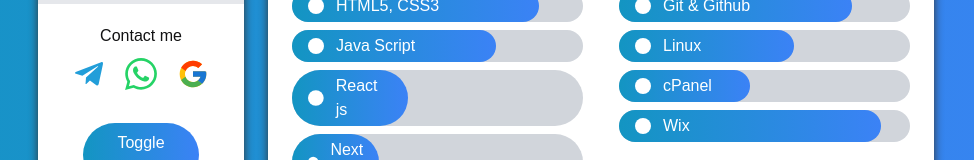
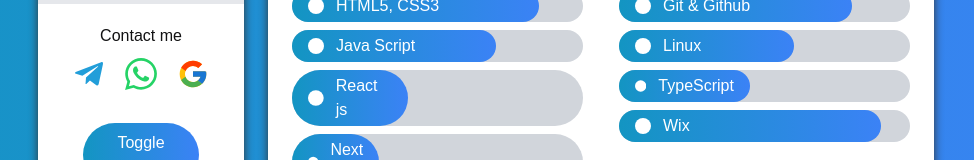
Before and after one commit to RoqaiaRF/protofillo, a Next.js app: page /resume in a window 1280 px wide. Shown: the part 574-734 px from the top of the page, without its empty margins (154-1128 px from the left). Built offline with nearby package versions, Linux system fonts and the light colour scheme.

Commit message:
update CV

```diff
--- a/data.ts
+++ b/data.ts
@@ -92,7 +92,7 @@ export const tools: Skill[] = [
   },
   {
     Icon: BsCircleFill,
-    name: "cPanel",
+    name: "TypeScript",
     level: "45",
   }, {
     Icon: BsCircleFill,
```
